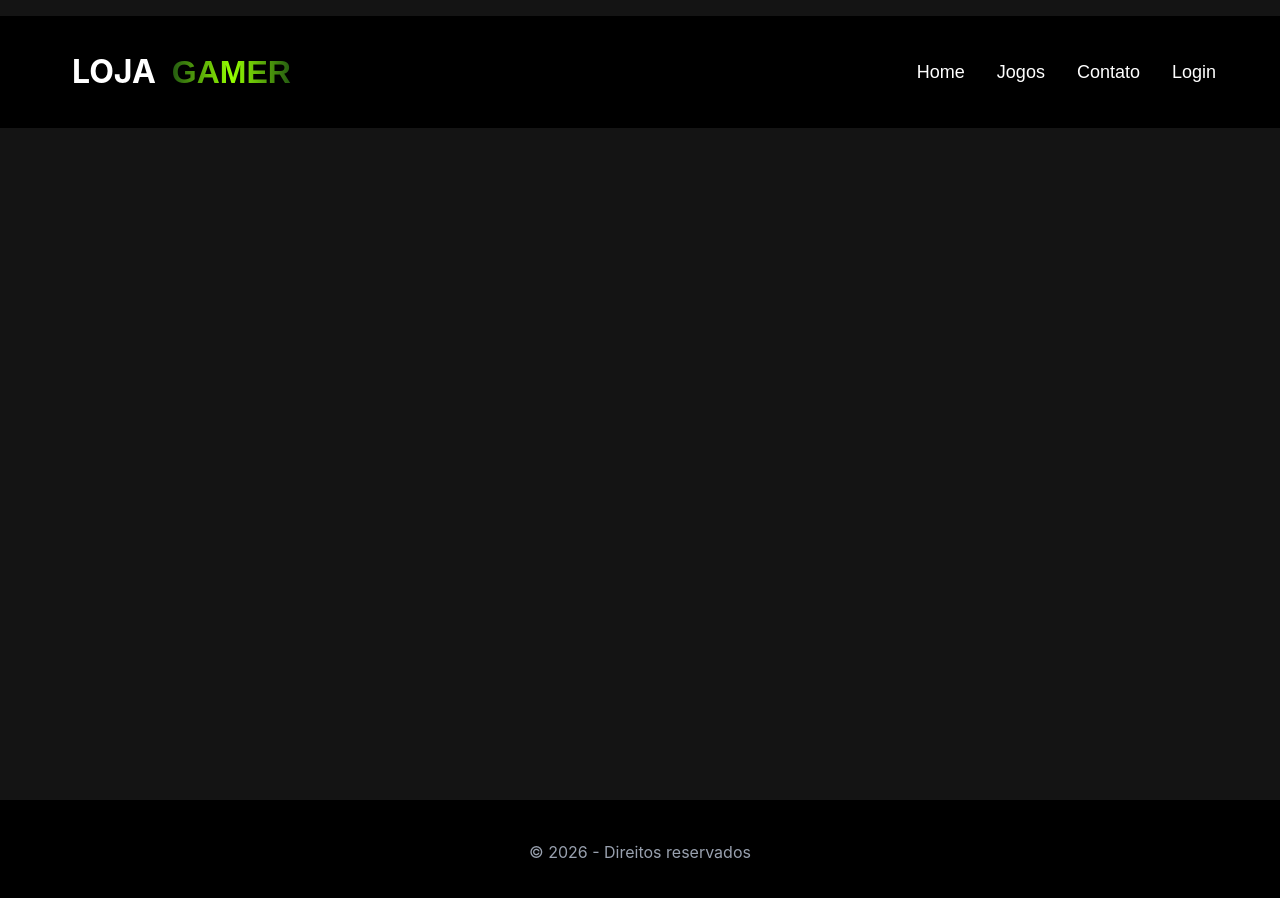
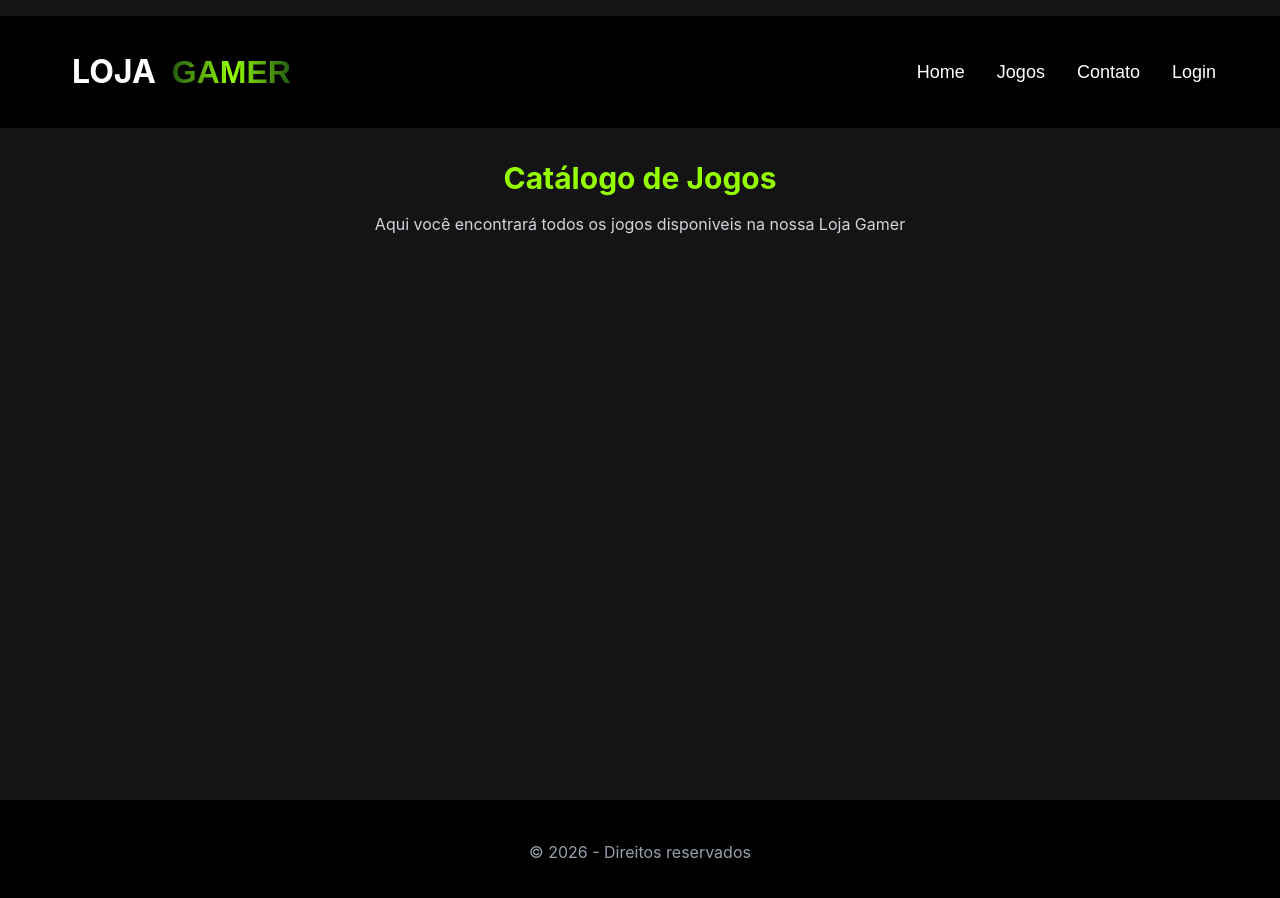
Before and after one commit to zackdevbr/lojagamer, a React (Vite) app: page /jogos in a window 1280 px wide. Shown: the top 898 px of the page. Built offline with nearby package versions, Linux system fonts and the light colour scheme.

Commit message:
feat: Codificando o a página Jogos

```diff
--- a/src/pages/Jogos.jsx
+++ b/src/pages/Jogos.jsx
@@ -1,9 +1,10 @@
 
 const Jogos = () => {
   return (
-    <>
-
-    </>
+    <main className="px=[5%] text-center my-8 grow">
+      <h2 className="text-3xl font-bold mb-4 text-[#95ff00]">Catálogo de Jogos</h2>
+      <p className="text-gray-300">Aqui você encontrará todos os jogos disponiveis na nossa Loja Gamer </p>
+    </main>
   )
 }
 
```
